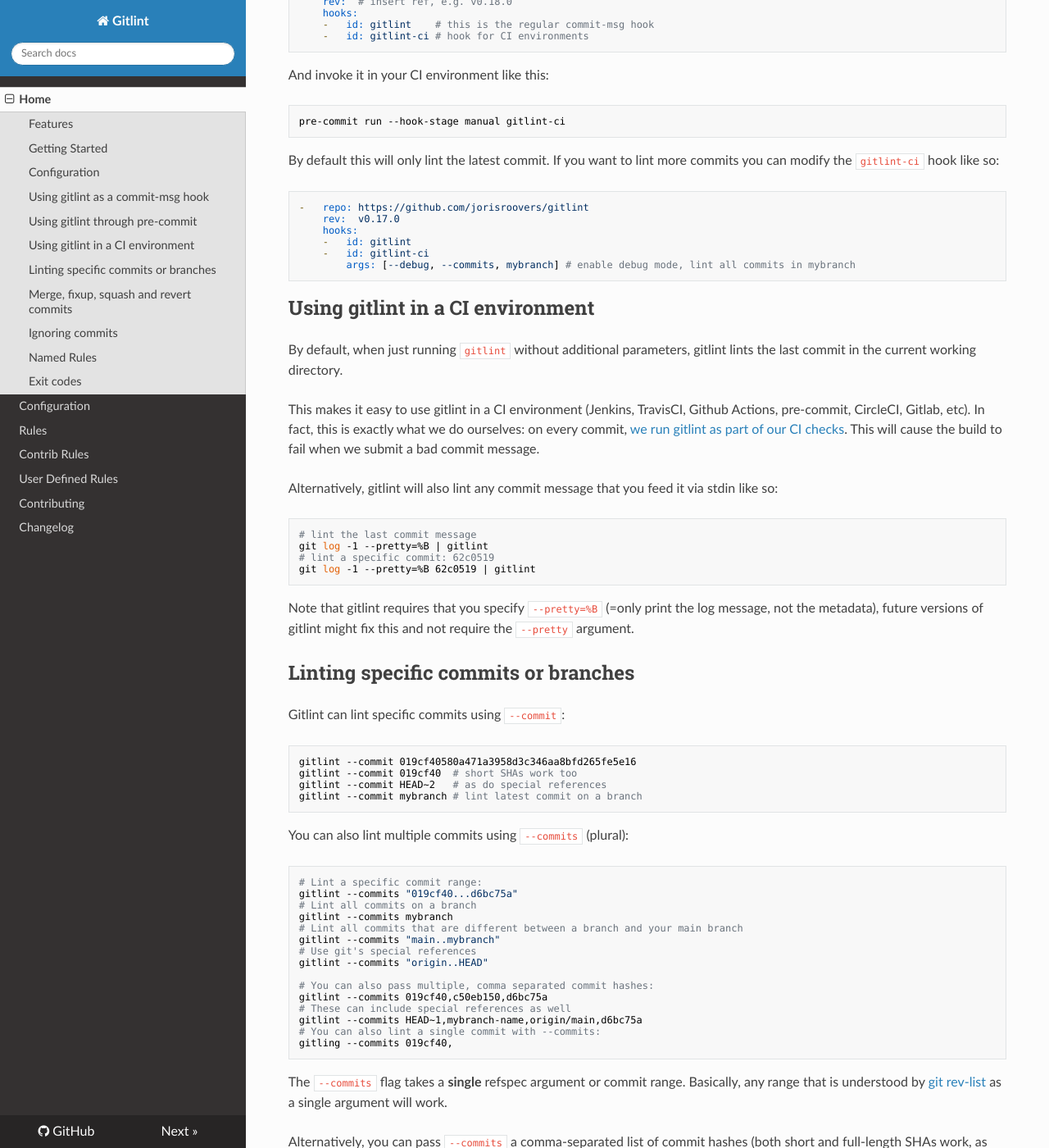
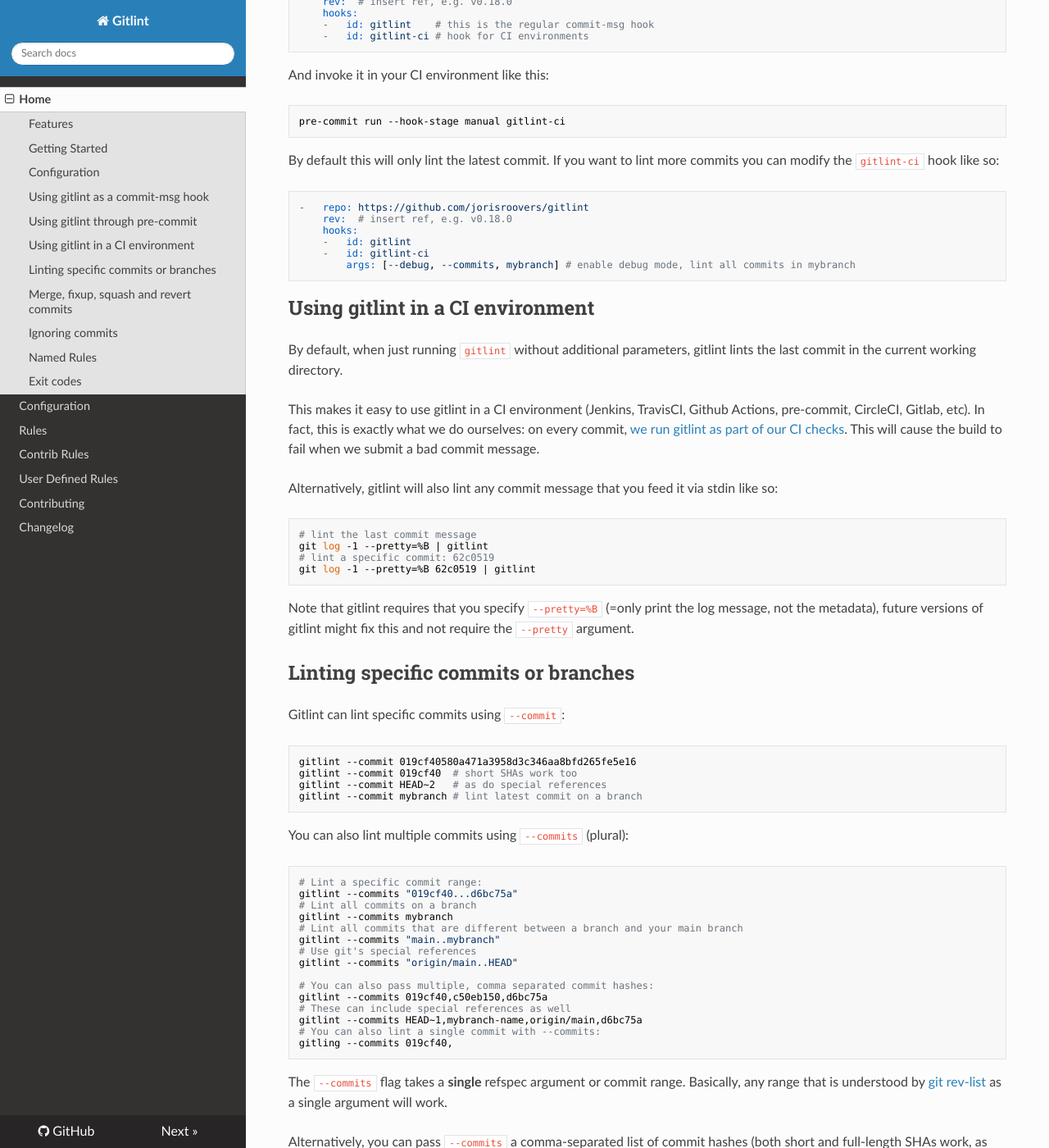
Before and after one commit to jorisroovers/gitlint, an MkDocs documentation site: the page built from docs/index.md, in a window 1280 px wide and 1400 px high, scrolled down 5069 px. Shown: the whole window at 82% size. Built offline with MkDocs 1.6.1, drawn with Linux system fonts in a browser that asks for light colours; nearby versions of some CDN libraries.

Commit message:
Docs: example fixes (#433)
* Use same placeholder `rev` comment for both pre-commit examples
* Fix `--commits` special references example

````diff
--- a/docs/index.md
+++ b/docs/index.md
@@ -272,7 +272,7 @@
 
 ```yaml
 -   repo: https://github.com/jorisroovers/gitlint
-    rev:  v0.17.0
+    rev:  # insert ref, e.g. v0.18.0
     hooks:
     -   id: gitlint
     -   id: gitlint-ci
@@ -318,7 +318,7 @@
 # Lint all commits that are different between a branch and your main branch
 gitlint --commits "main..mybranch"
 # Use git's special references
-gitlint --commits "origin..HEAD"
+gitlint --commits "origin/main..HEAD"
 
 # You can also pass multiple, comma separated commit hashes:
 gitlint --commits 019cf40,c50eb150,d6bc75a
````
